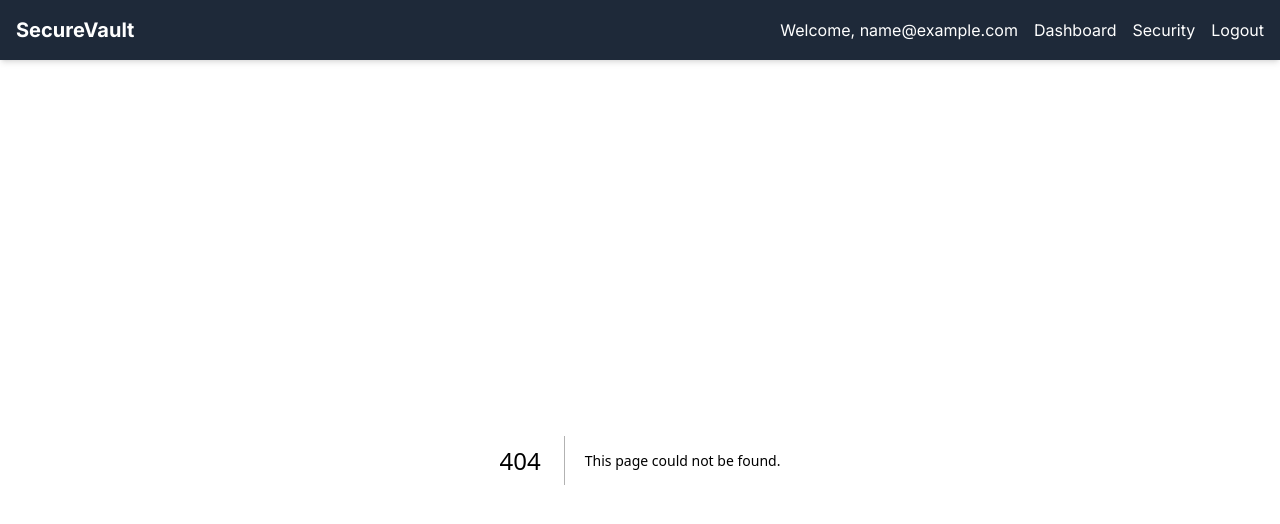
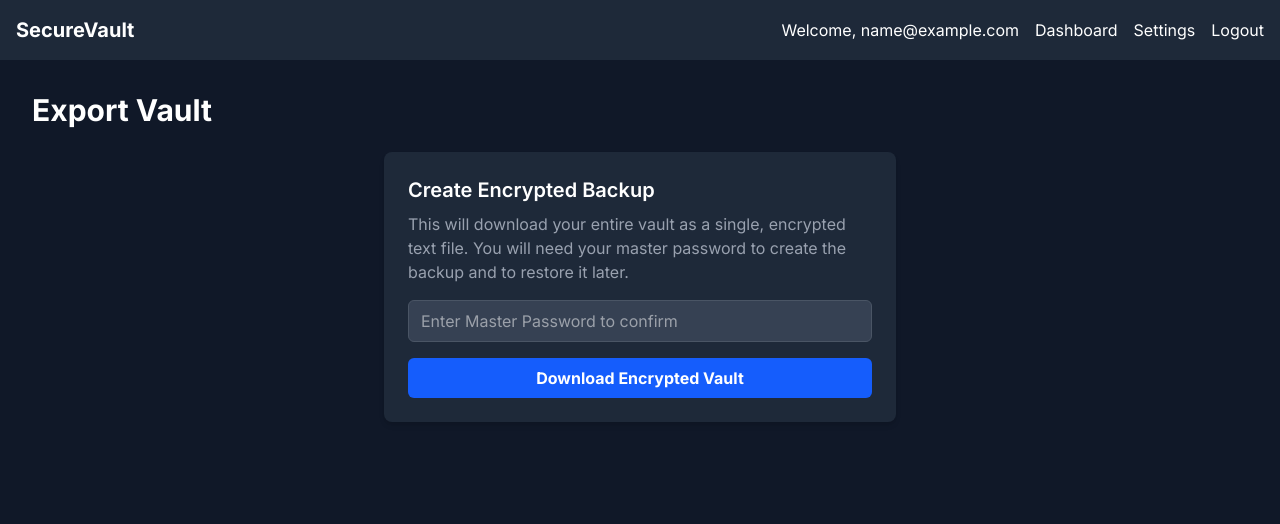
Before and after one commit to rishabh794/secure-vault, a Next.js app: page /settings/export in a window 1280 px wide. Before the commit this address had no page. Shown: the top 524 px of the page. Built offline with nearby package versions, Linux system fonts and the light colour scheme; sample sign-in values are in the browser's storage.

Commit message:
feat: Add Export

```diff
--- a/components/Header.tsx
+++ b/components/Header.tsx
@@ -27,8 +27,8 @@ export function Header() {
                                 Dashboard
                             </Link>
 
-                            <Link href="/settings/security" className="mr-4 hover:text-gray-300">
-                                Security
+                            <Link href="/settings" className="mr-4 hover:text-gray-300">
+                                Settings
                             </Link>
 
                             <button onClick={handleLogout} className="hover:text-gray-300">
--- /dev/null
+++ b/src/app/settings/export/page.tsx
@@ -0,0 +1,75 @@
+"use client";
+
+import { useState } from 'react';
+import { ProtectedRoute } from '@/components/ProtectedRoute';
+import { encryptData } from '@/lib/crypto';
+import toast from 'react-hot-toast';
+
+export default function ExportPage() {
+    const [masterPassword, setMasterPassword] = useState('');
+
+    const handleExport = async () => {
+        if (!masterPassword) {
+            return toast.error("Please enter your master password to export.");
+        }
+
+        const token = sessionStorage.getItem('token');
+        const res = await fetch('/api/vault', {
+            headers: { 'Authorization': `Bearer ${token}` }
+        });
+
+        if (!res.ok) {
+            return toast.error("Failed to fetch vault data.");
+        }
+
+        const data = await res.json();
+
+        if (!data.items || data.items.length === 0) {
+            return toast.error("Your vault is empty. Nothing to export.");
+        }
+
+        try {
+            const encryptedVault = encryptData(data.items, masterPassword);
+
+            const blob = new Blob([encryptedVault], { type: 'text/plain;charset=utf-8' });
+            const url = URL.createObjectURL(blob);
+            const a = document.createElement('a');
+            a.href = url;
+            a.download = `secure-vault-backup-${new Date().toISOString().split('T')[0]}.txt`;
+            a.click();
+            URL.revokeObjectURL(url);
+            toast.success("Vault exported successfully!");
+            setMasterPassword('');
+        } catch {
+            toast.error("Export failed. Check your master password.");
+        }
+    };
+
+    return (
+        <ProtectedRoute>
+            <div className="bg-gray-900 text-white min-h-screen p-8">
+                <h1 className="text-3xl font-bold mb-6">Export Vault</h1>
+
+                <div className="bg-gray-800 rounded-lg shadow-md p-6 max-w-lg mx-auto">
+                    <h2 className="text-xl font-semibold mb-2">Create Encrypted Backup</h2>
+                    <p className="text-gray-400 mb-4">
+                        This will download your entire vault as a single, encrypted text file.
+                        You will need your master password to create the backup and to restore it later.
+                    </p>
+                    <div className="flex flex-col space-y-4">
+                        <input
+                            type="password"
+                            placeholder="Enter Master Password to confirm"
+                            value={masterPassword}
+                            onChange={(e) => setMasterPassword(e.target.value)}
+                            className="flex-grow px-3 py-2 text-white bg-gray-700 border border-gray-600 rounded-md"
+                        />
+                        <button onClick={handleExport} className="w-full px-4 py-2 font-bold text-white bg-blue-600 rounded-md hover:bg-blue-700">
+                            Download Encrypted Vault
+                        </button>
+                    </div>
+                </div>
+            </div>
+        </ProtectedRoute>
+    );
+}
--- /dev/null
+++ b/src/app/settings/page.tsx
@@ -0,0 +1,27 @@
+"use client";
+
+import { ProtectedRoute } from "@/components/ProtectedRoute";
+import Link from "next/link";
+
+export default function SettingsPage() {
+    return (
+        <ProtectedRoute>
+            <div className="bg-gray-900 text-white min-h-screen p-8">
+                <h1 className="text-3xl font-bold mb-6">Settings</h1>
+
+                <div className="max-w-lg mx-auto space-y-4">
+                    <Link href="/settings/security" className="block p-6 bg-gray-800 rounded-lg shadow-md hover:bg-gray-700 transition-colors">
+                        <h2 className="text-xl font-semibold">Security</h2>
+                        <p className="text-gray-400 mt-1">Manage your account security, including Two-Factor Authentication (2FA).</p>
+                    </Link>
+
+                    <Link href="/settings/export" className="block p-6 bg-gray-800 rounded-lg shadow-md hover:bg-gray-700 transition-colors">
+                        <h2 className="text-xl font-semibold">Export Vault</h2>
+                        <p className="text-gray-400 mt-1">Create a secure, encrypted backup of your vault data.</p>
+                    </Link>
+
+                </div>
+            </div>
+        </ProtectedRoute>
+    );
+}
```
